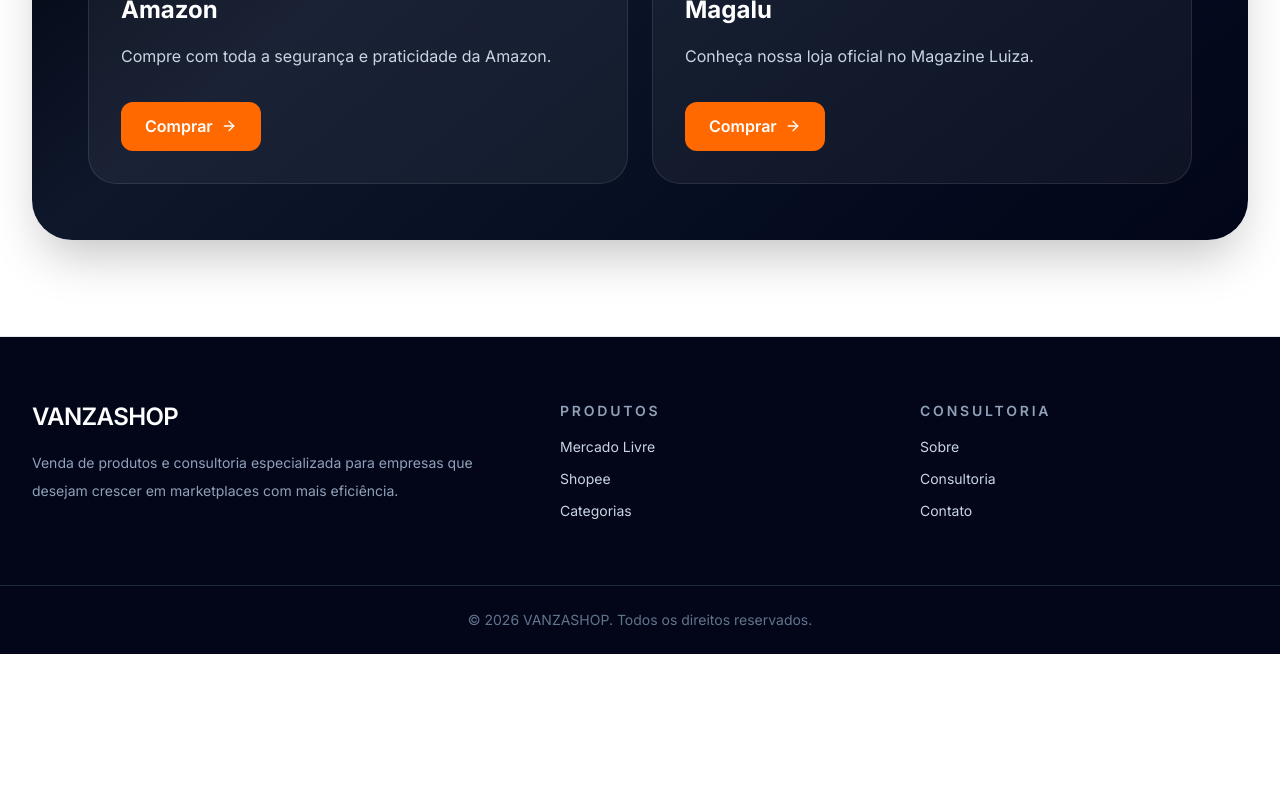
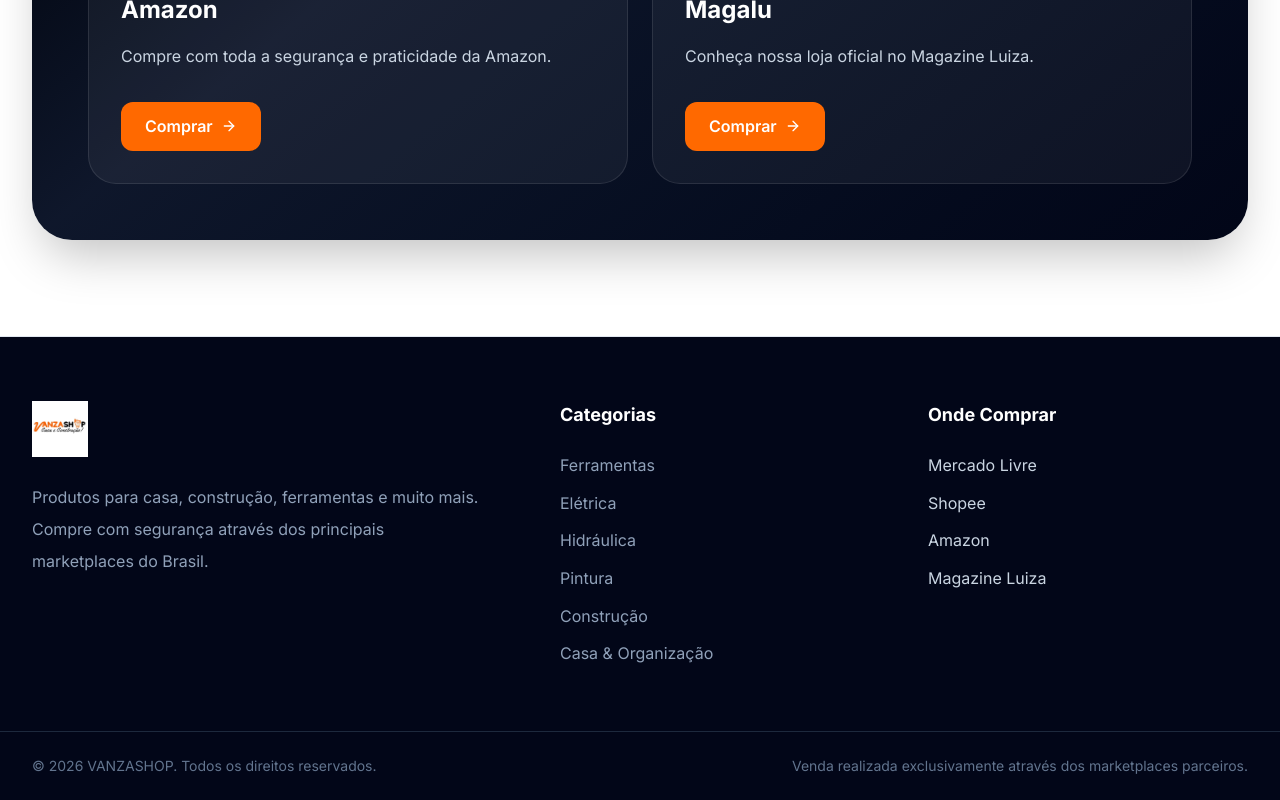
Before and after one commit to vanzashop-bit/Vanzashop-Site, a Next.js app: page / in a window 1280 px wide. Shown: the part 6840-7640 px from the top of the page. Before the commit the page ends 7494 px from the top, so only its background shows below. Built offline with nearby package versions, Linux system fonts and the light colour scheme.

Commit message:
Refactor Footer component to include marketplaces and categories

```diff
--- a/components/Footer.tsx
+++ b/components/Footer.tsx
@@ -1,64 +1,149 @@
+import Image from "next/image";
 import Link from "next/link";
-import { Globe, MessageCircleMore, Send, Sparkles } from "lucide-react";
 
-const footerSections = [
+const marketplaces = [
   {
-    title: "Produtos",
-    links: [
-      { label: "Mercado Livre", href: "https://www.mercadolivre.com.br/pagina/vanzashop" },
-      { label: "Shopee", href: "https://shopee.com.br/vanzashop?categoryId=100636&entryPoint=ShopByPDP&itemId=58251526226" },
-      { label: "Categorias", href: "#marketplaces" },
-    ],
+    label: "Mercado Livre",
+    href: "https://www.mercadolivre.com.br/pagina/vanzashop",
   },
   {
-    title: "Consultoria",
-    links: [
-      { label: "Sobre", href: "#about" },
-      { label: "Consultoria", href: "#consultoria" },
-      { label: "Contato", href: "#contact" },
-    ],
+    label: "Shopee",
+    href: "https://shopee.com.br/vanzashop?categoryId=100636&entryPoint=ShopByPDP&itemId=58251526226",
+  },
+  {
+    label: "Amazon",
+    href: "https://www.amazon.com.br/s?i=merchant-items&me=A24EYZMNJXH3ZE",
+  },
+  {
+    label: "Magazine Luiza",
+    href: "https://www.magazineluiza.com.br/lojista/casaprimacomercioeletronico/",
   },
 ];
 
-const socialLinks = [
-  { label: "LinkedIn", href: "https://www.linkedin.com", icon: Globe },
-  { label: "Instagram", href: "https://www.instagram.com", icon: Sparkles },
-  { label: "X", href: "https://x.com", icon: Send },
-  { label: "WhatsApp", href: "https://wa.me/5554999981574", icon: MessageCircleMore },
+const categories = [
+  "Ferramentas",
+  "Elétrica",
+  "Hidráulica",
+  "Pintura",
+  "Construção",
+  "Casa & Organização",
 ];
 
 export default function Footer() {
   return (
     <footer className="border-t border-slate-200 bg-slate-950 text-slate-300">
-      <div className="mx-auto grid max-w-7xl gap-12 px-4 py-16 sm:px-6 lg:grid-cols-[1.2fr_0.8fr_0.8fr] lg:px-8">
+
+      <div className="mx-auto max-w-7xl px-4 py-16 sm:px-6 lg:px-8">
+
+        <div className="grid gap-12 lg:grid-cols-[1.5fr_1fr_1fr]">
+
+          {/* Logo */}
+
           <div>
-          <p className="text-2xl font-semibold tracking-tight text-white">VANZASHOP</p>
-          <p className="mt-4 max-w-md text-sm leading-7 text-slate-400">
-            Venda de produtos e consultoria especializada para empresas que desejam crescer em marketplaces com mais eficiência.
+
+            <Image
+              src="/images/logovanza.png"
+              alt="VANZASHOP"
+              width={220}
+              height={70}
+              className="h-14 w-auto"
+            />
+
+            <p className="mt-6 max-w-md leading-8 text-slate-400">
+
+              Produtos para casa, construção, ferramentas e muito mais.
+              Compre com segurança através dos principais marketplaces do Brasil.
+
             </p>
+
           </div>
 
-        <div className="grid gap-8 sm:grid-cols-2 lg:col-span-2">
-          {footerSections.map((section) => (
-            <div key={section.title}>
-              <h3 className="text-sm font-semibold uppercase tracking-[0.2em] text-slate-400">{section.title}</h3>
-              <ul className="mt-4 space-y-3 text-sm">
-                {section.links.map((link) => (
-                  <li key={link.href}>
-                    <Link href={link.href} className="transition hover:text-white">
-                      {link.label}
-                    </Link>
+          {/* Categorias */}
+
+          <div>
+
+            <h3 className="text-lg font-bold text-white">
+
+              Categorias
+
+            </h3>
+
+            <ul className="mt-6 space-y-3">
+
+              {categories.map((category) => (
+
+                <li key={category}>
+
+                  <span className="text-slate-400">
+
+                    {category}
+
+                  </span>
+
                 </li>
+
               ))}
+
             </ul>
-            </div>
-          ))}
-        </div>
+
           </div>
 
-      <div className="border-t border-slate-800 px-4 py-6 text-center text-sm text-slate-500 sm:px-6 lg:px-8">
+          {/* Marketplaces */}
+
+          <div>
+
+            <h3 className="text-lg font-bold text-white">
+
+              Onde Comprar
+
+            </h3>
+
+            <ul className="mt-6 space-y-3">
+
+              {marketplaces.map((marketplace) => (
+
+                <li key={marketplace.label}>
+
+                  <Link
+                    href={marketplace.href}
+                    target="_blank"
+                    className="transition hover:text-orange-400"
+                  >
+                    {marketplace.label}
+                  </Link>
+
+                </li>
+
+              ))}
+
+            </ul>
+
+          </div>
+
+        </div>
+
+      </div>
+
+      <div className="border-t border-slate-800">
+
+        <div className="mx-auto flex max-w-7xl flex-col items-center justify-between gap-4 px-4 py-6 text-sm text-slate-500 sm:flex-row sm:px-6 lg:px-8">
+
+          <span>
+
             © 2026 VANZASHOP. Todos os direitos reservados.
+
+          </span>
+
+          <span>
+
+            Venda realizada exclusivamente através dos marketplaces parceiros.
+
+          </span>
+
         </div>
+
+      </div>
+
     </footer>
   );
 }
```
Lines whose indentation alone changed are shown as unchanged.
